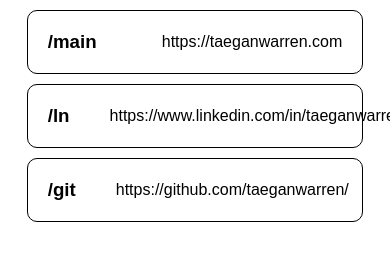
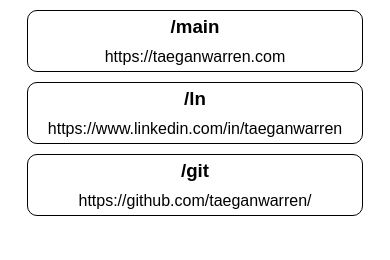
Before and after one commit to taeganwarren/taegan.link, a Gatsby site: page / in a window 390 px wide. Built offline with nearby package versions, Linux system fonts and the light colour scheme; Gatsby itself is replaced by a stand-in of ours.

Commit message:
Responsive changes

```diff
--- a/public/page-data/app-data.json
+++ b/public/page-data/app-data.json
@@ -1 +1 @@
-{"webpackCompilationHash":"c6b7ae6a722bf6f167c6"}
+{"webpackCompilationHash":"89da9fa26c2d48cc5446"}
--- a/public/webpack.stats.json
+++ b/public/webpack.stats.json
@@ -1 +1 @@
-{"errors":[],"warnings":[],"namedChunkGroups":{"polyfill":{"chunks":[0,4],"assets":["webpack-runtime-f762b976b1c1cc7dcf14.js","webpack-runtime-f762b976b1c1cc7dcf14.js.map","polyfill-6a88ad15a0ea90487c39.js","polyfill-6a88ad15a0ea90487c39.js.map"],"children":{},"childAssets":{}},"app":{"chunks":[0,3,5,1],"assets":["webpack-runtime-f762b976b1c1cc7dcf14.js","webpack-runtime-f762b976b1c1cc7dcf14.js.map","framework-2e650e46695fe483e136.js","framework-2e650e46695fe483e136.js.map","styles.8755051e47adb8aebb3a.css","styles-29163f9dced6fe4a408a.js","styles-29163f9dced6fe4a408a.js.map","app-136cd83be97455a4cf07.js","app-136cd83be97455a4cf07.js.map"],"children":{},"childAssets":{}},"component---src-pages-index-js":{"chunks":[2],"assets":["component---src-pages-index-js-05a19f34287432e04f7f.js","component---src-pages-index-js-05a19f34287432e04f7f.js.map"],"children":{},"childAssets":{}}},"assetsByChunkName":{"polyfill":["webpack-runtime-f762b976b1c1cc7dcf14.js","polyfill-6a88ad15a0ea90487c39.js"],"app":["webpack-runtime-f762b976b1c1cc7dcf14.js","framework-2e650e46695fe483e136.js","styles.8755051e47adb8aebb3a.css","styles-29163f9dced6fe4a408a.js","app-136cd83be97455a4cf07.js"],"component---src-pages-index-js":["component---src-pages-index-js-05a19f34287432e04f7f.js"]}}
+{"errors":[],"warnings":[],"namedChunkGroups":{"polyfill":{"chunks":[0,4],"assets":["webpack-runtime-f762b976b1c1cc7dcf14.js","webpack-runtime-f762b976b1c1cc7dcf14.js.map","polyfill-6a88ad15a0ea90487c39.js","polyfill-6a88ad15a0ea90487c39.js.map"],"children":{},"childAssets":{}},"app":{"chunks":[0,3,5,1],"assets":["webpack-runtime-f762b976b1c1cc7dcf14.js","webpack-runtime-f762b976b1c1cc7dcf14.js.map","framework-2e650e46695fe483e136.js","framework-2e650e46695fe483e136.js.map","styles.ecae6be443e9fe9b789e.css","styles-29163f9dced6fe4a408a.js","styles-29163f9dced6fe4a408a.js.map","app-136cd83be97455a4cf07.js","app-136cd83be97455a4cf07.js.map"],"children":{},"childAssets":{}},"component---src-pages-index-js":{"chunks":[2],"assets":["component---src-pages-index-js-05a19f34287432e04f7f.js","component---src-pages-index-js-05a19f34287432e04f7f.js.map"],"children":{},"childAssets":{}}},"assetsByChunkName":{"polyfill":["webpack-runtime-f762b976b1c1cc7dcf14.js","polyfill-6a88ad15a0ea90487c39.js"],"app":["webpack-runtime-f762b976b1c1cc7dcf14.js","framework-2e650e46695fe483e136.js","styles.ecae6be443e9fe9b789e.css","styles-29163f9dced6fe4a408a.js","app-136cd83be97455a4cf07.js"],"component---src-pages-index-js":["component---src-pages-index-js-05a19f34287432e04f7f.js"]}}
--- a/src/styles/global.css
+++ b/src/styles/global.css
@@ -31,3 +31,19 @@ a:link, a:visited {
     margin: auto;
   }
 }
+
+@media(max-width: 600px) {
+  .link-box {
+    border: 1px solid black;
+    border-radius: 10px;
+    margin: 10px 0;
+    display: flex;
+    flex-direction: column;
+    justify-content: space-around;
+  }
+
+  .link-box h3, .link-box p {
+    margin: 5px 20px;
+    align-self: center
+  }
+}
```
Also changed, not shown: public/index.html (+1 -1 lines), 2 other files.
